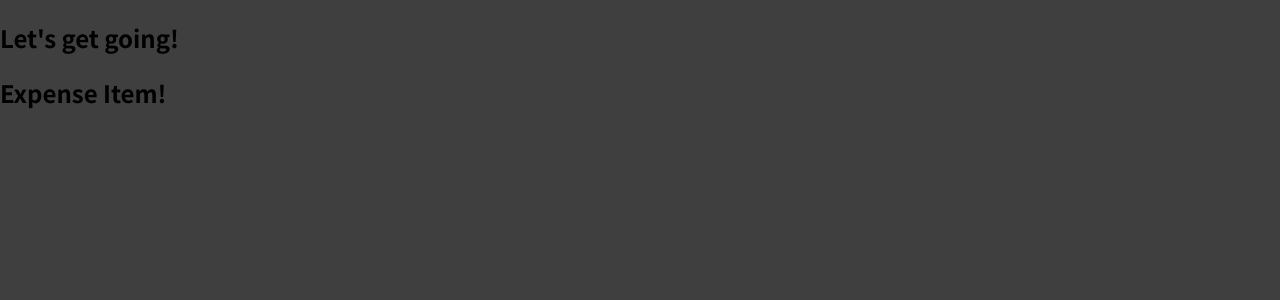
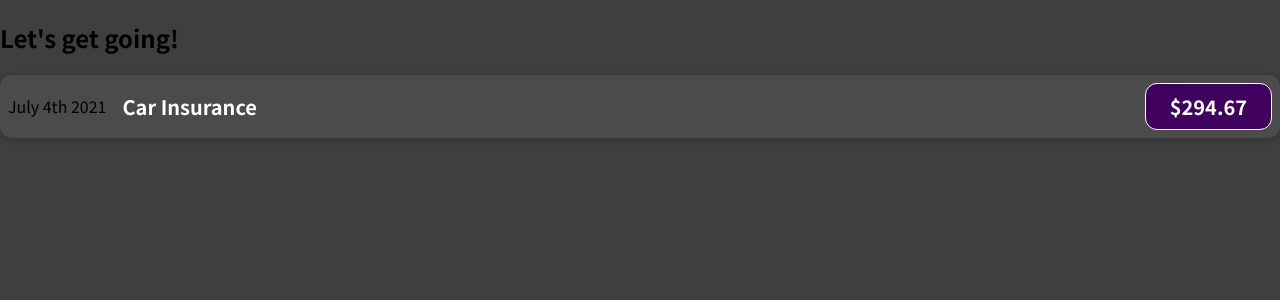
Before and after one commit to RJD02/Expense-Tracker, a React (Create React App) app: page / in a window 1280 px wide. Shown: the top 300 px of the page. Built offline with nearby package versions, Linux system fonts and the light colour scheme.

Commit message:
Add css to the JSX

```diff
--- a/src/components/ExpenseItem.js
+++ b/src/components/ExpenseItem.js
@@ -1,9 +1,14 @@
-import React from 'react'
+import React from "react";
+import './ExpenseItem.css'
 
 export default function ExpenseItem() {
-    return (
-        <div>
-            <h2>Expense Item!</h2>
-        </div>
-    )
+  return (
+    <div className='expense-item'>
+      <div>July 4th 2021</div>
+      <div className="expense-item__description">
+          <h2>Car Insurance</h2>
+          <div className="expense-item__price">$294.67</div>
+      </div>
+    </div>
+  );
 }
```
